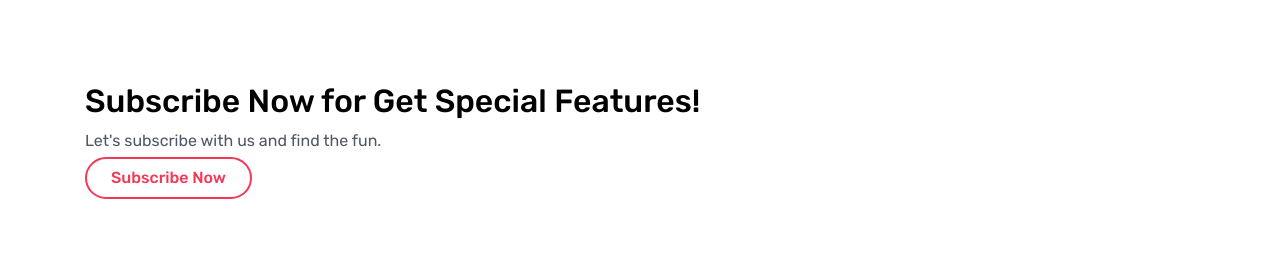
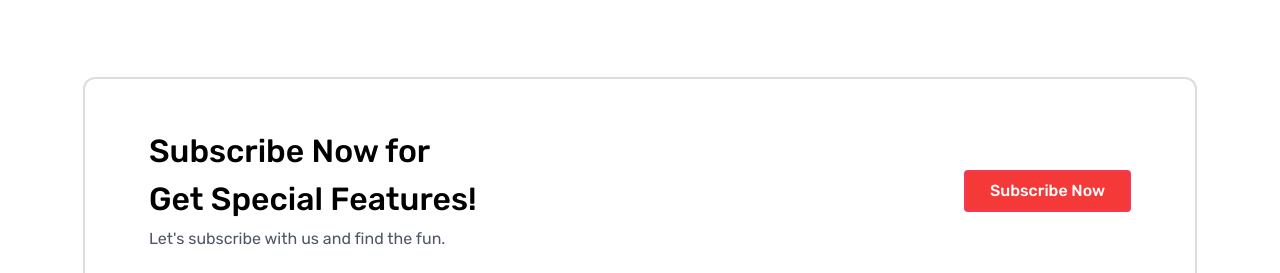
Before and after one commit to lokesh168/VpnWebsiteMe, a website built with Vite: page index.html in a window 1280 px wide. Shown: the part 3872-4145 px from the top of the page. Built offline with nearby package versions, Linux system fonts and the light colour scheme.

Commit message:
add call to action section

```diff
--- a/Css/script.css
+++ b/Css/script.css
@@ -154,6 +154,10 @@ select {
     justify-content: space-between;
 }
 
+.flex-align-center {
+    align-items: center;
+}
+
 .center-content {
     display: flex;
     align-items: center;
@@ -179,6 +183,10 @@ select {
 
 .padding-inline-200 {
     padding: 0 var(--size-200);
+}
+
+.padding-inline-800 {
+    padding-inline: var(--size-800);
 }
 
 .margin-horizontal-300 {
@@ -421,3 +429,9 @@ body {
     justify-content: center;
     align-items: center;
 }
+
+/* CTA */
+
+.call_to_action {
+    max-width: 55%;
+}
--- a/index.html
+++ b/index.html
@@ -361,14 +361,18 @@
 
         <!-- Call To Action Button -->
         <section class="padding-block-900">
-            <div class="container">
-                <div>
-                    <h3 class="fs-primary-heading">Subscribe Now for Get Special Features!</h3>
-                    <p class="fs-sub-heading line-height-400">Let's subscribe with us and find the fun.</p>
+            <div class="container border-full padding-block-700">
+                <div class="flex-justify-between flex-align-center padding-inline-800">
+                    <div>
+                        <h3 class="fs-primary-heading call_to_action">Subscribe Now for Get Special
+                            Features!</h3>
+                        <p class="fs-sub-heading line-height-400">Let's subscribe with us and find the fun.</p>
+                    </div>
+                    <div>
+                        <button class="button | secondary-button">Subscribe Now</button>
+                    </div>
                 </div>
-                <div>
-                    <button class="button primary-button">Subscribe Now</button>
-                </div>
+
             </div>
         </section>
     </main>
```
